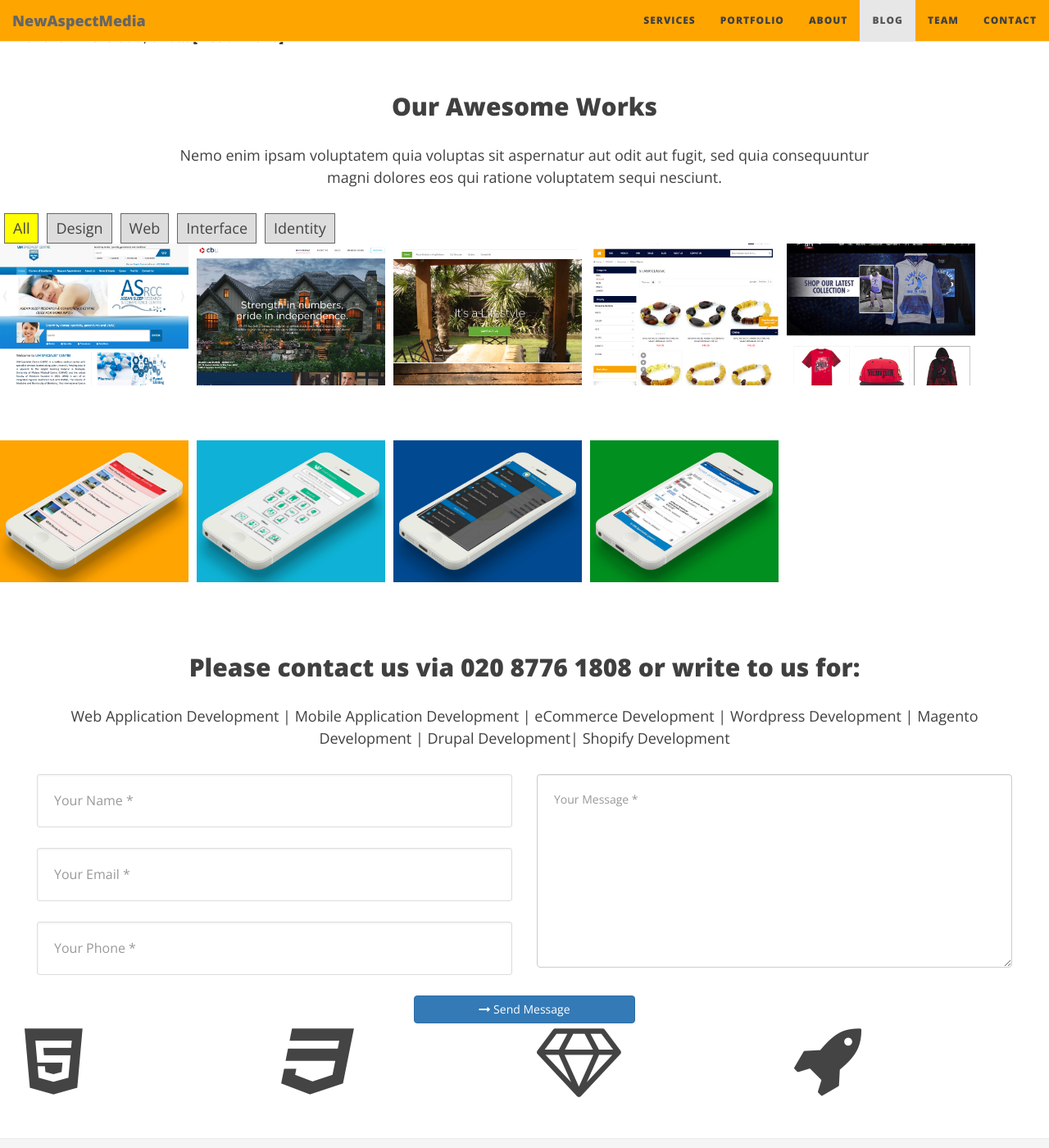
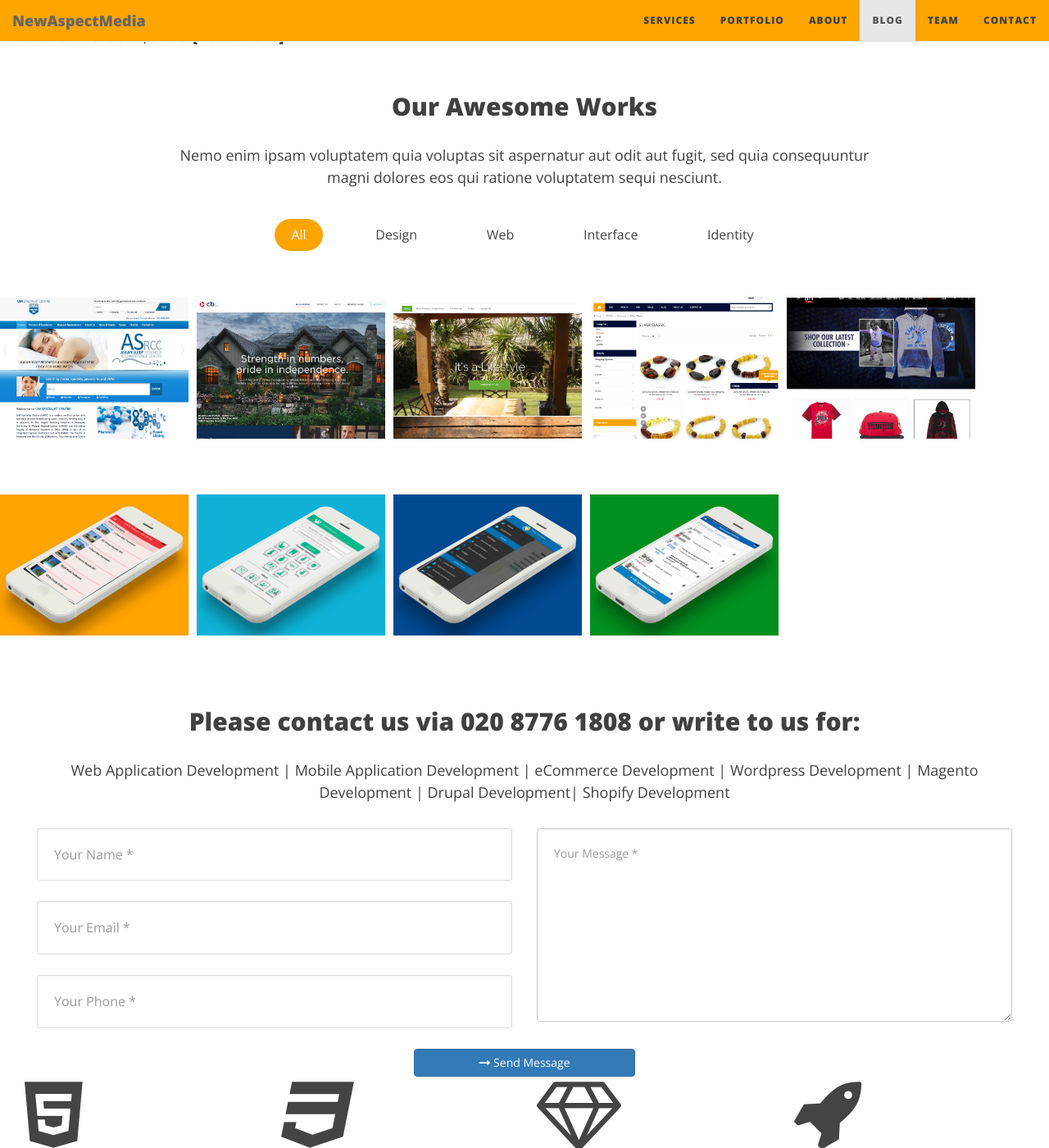
Before and after one commit to newmedia77/appxnam, a Jekyll site: the page built from index.html, in a window 1280 px wide and 1400 px high, scrolled down 3416 px. Shown: the whole window at 82% size. Built offline with Jekyll 4.4.1, drawn with Linux system fonts in a browser that asks for light colours; nearby versions of some CDN libraries; the list of posts is cut into pages by our own code.

Commit message:
andreas
filter css

```diff
--- a/css/style.css
+++ b/css/style.css
@@ -615,10 +615,27 @@ ul.project-meta{
 
 #container {width: 100%; margin: 0 auto;}
 
+#filter {
+    margin-bottom: 50px;
+}
+#filter li, #filter a {
+    display: inline-block;
+    font-size: 16px;
+    line-height: 25px;
+    padding: 7px 20px;
+    border-radius: 20px;
+    cursor: pointer;
+}
+#filter a.active{
+    background-color: #ffa500;
+    color: #fff;
+}
+ /*
 #filter {list-style-type: none; margin: 0; padding: 0}
 #filter li, #filter a {display: block; float: left; margin: 0}
 #filter a { background: #ddd; border: 1px solid #666; text-decoration: none; padding: 5px 10px;}
 #filter a.active {background: yellow;}
+*/
 
 #grid {clear: both; position: relative}
 .portfolio-item {width: 230px; height: 230px; float: left; margin-right: 10px; margin-bottom: 10px; color: #fff; font-size: 60px; text-align: center; line-height: 230px; cursor: default;}
```
